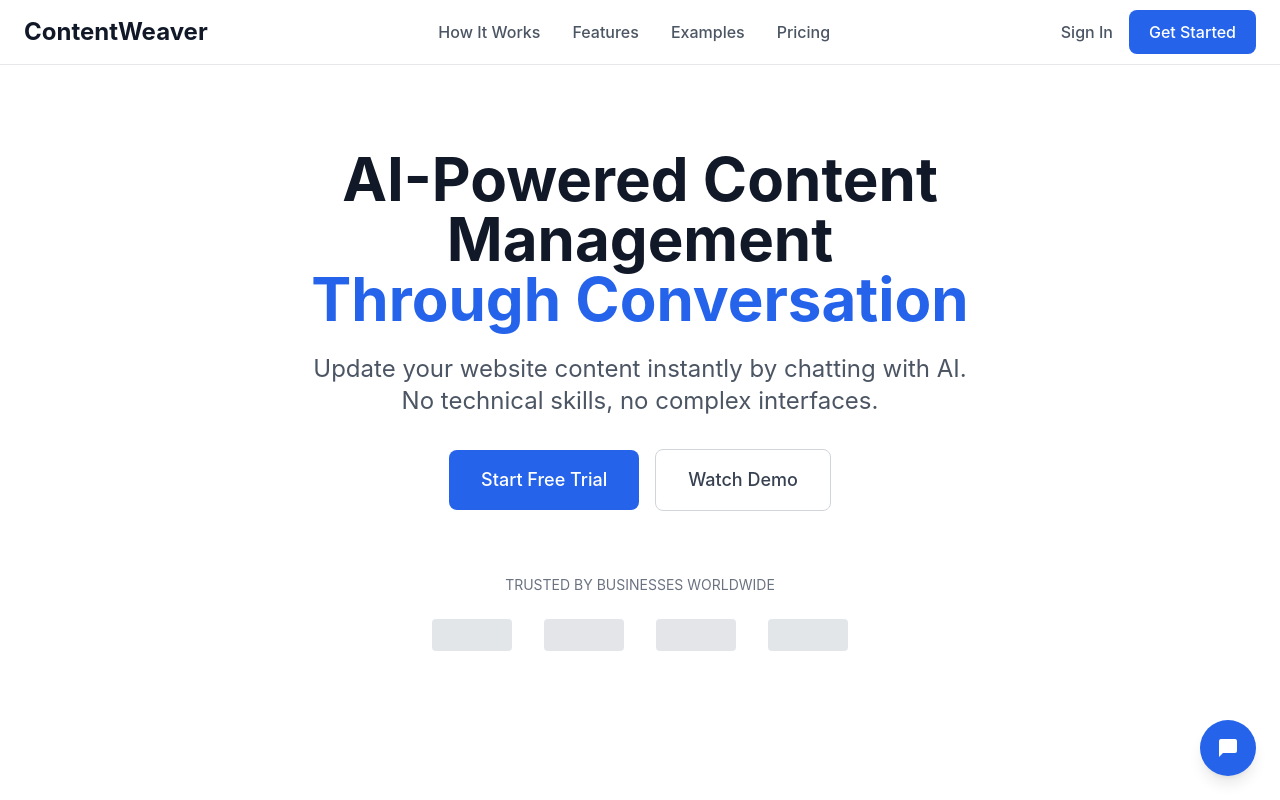
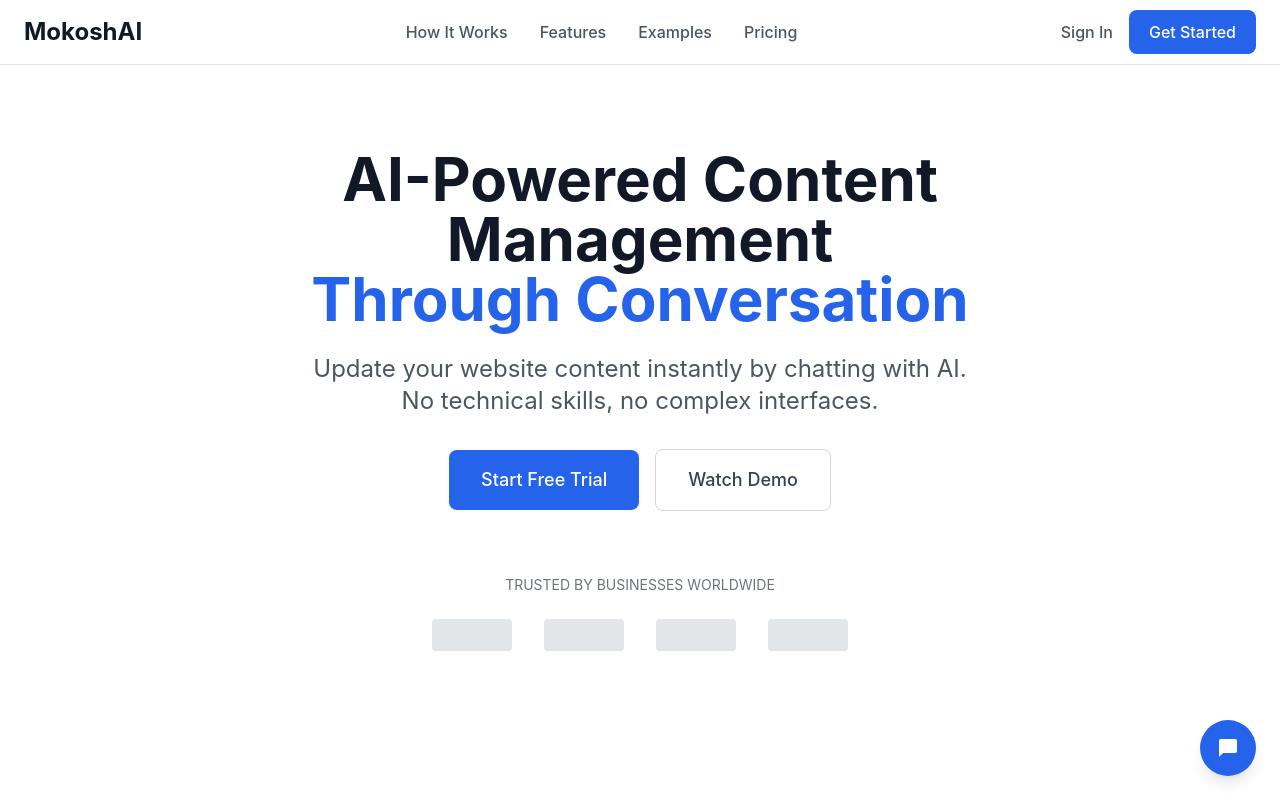
Before and after one commit to ContentWeaverAI/Platform, a Next.js app in the folder apps/frontend/: page / in a window 1280 px wide. Shown: the top 800 px of the page. Built offline with nearby package versions, Linux system fonts and the light colour scheme.

Commit message:
refactor: complete rebrand from ContentWeaver to MokoshAI
- Update all component texts and brand references
- Change package names and project identifiers
- Maintain all existing functionality

```diff
--- a/apps/frontend/pages/account.js
+++ b/apps/frontend/pages/account.js
@@ -13,7 +13,7 @@
   return (
     <>
       <Head>
-        <title>Account - ContentWeaver</title>
+        <title>Account - MokoshAI</title>
       </Head>
 
       <div className="min-h-screen bg-gray-50 pt-16">
@@ -21,7 +21,7 @@
           {/* Header */}
           <div className="mb-8">
             <h1 className="text-3xl font-bold text-gray-900">Account Overview</h1>
-            <p className="text-gray-600 mt-2">Manage your ContentWeaver account and settings</p>
+            <p className="text-gray-600 mt-2">Manage your MokoshAI account and settings</p>
           </div>
 
           {/* Account Info Card */}
--- a/apps/frontend/pages/api/chat.js
+++ b/apps/frontend/pages/api/chat.js
@@ -17,7 +17,7 @@
         messages: [
           {
             role: 'system',
-            content: `You are ContentWeaver AI, a professional website content management assistant.
+            content: `You are MokoshAI AI, a professional website content management assistant.
             You help business owners update their website content through natural conversation.
             Focus only on content updates, rewriting text, and website improvements.
             Be concise and professional.`
--- a/apps/frontend/pages/chat.js
+++ b/apps/frontend/pages/chat.js
@@ -9,7 +9,7 @@
   const [currentConversation, setCurrentConversation] = useState([
     {
       role: 'assistant',
-      content: 'Hello! I\'m your ContentWeaver AI assistant. I can help you update website content, modify services, or optimize pages. What would you like to change today?'
+      content: 'Hello! I\'m your MokoshAI AI assistant. I can help you update website content, modify services, or optimize pages. What would you like to change today?'
     }
   ])
   const [input, setInput] = useState('')
@@ -62,7 +62,7 @@
   return (
     <>
       <Head>
-        <title>ContentWeaver AI Chat</title>
+        <title>MokoshAI AI Chat</title>
       </Head>
 
       <div className="flex h-screen bg-gray-50">
@@ -74,7 +74,7 @@
                 setCurrentConversation([
                   {
                     role: 'assistant',
-                    content: 'Hello! I\'m your ContentWeaver AI assistant. What would you like to update on your website today?'
+                    content: 'Hello! I\'m your MokoshAI AI assistant. What would you like to update on your website today?'
                   }
                 ])
               }}
@@ -117,7 +117,7 @@
         <div className="flex-1 flex flex-col">
           {/* Chat Header */}
           <div className="bg-white border-b border-gray-200 p-4 flex justify-between items-center">
-            <h1 className="text-xl font-semibold text-gray-900">ContentWeaver AI</h1>
+            <h1 className="text-xl font-semibold text-gray-900">MokoshAI AI</h1>
             <div className="text-sm text-gray-500">Powered by DeepSeek AI</div>
           </div>
 
--- a/apps/frontend/pages/index.js
+++ b/apps/frontend/pages/index.js
@@ -12,7 +12,7 @@
   return (
     <>
       <Head>
-        <title>ContentWeaver - AI-Powered Content Management</title>
+        <title>MokoshAI - AI-Powered Content Management</title>
       </Head>
 
       <div className="min-h-screen bg-white">
--- a/apps/frontend/src/components/auth/login-modal.jsx
+++ b/apps/frontend/src/components/auth/login-modal.jsx
@@ -75,7 +75,7 @@
         {/* Header */}
         <div className="p-6 border-b border-gray-200">
           <h2 className="text-xl font-bold text-gray-900 text-center">
-            {currentView === 'login' ? 'Sign In to ContentWeaver' : 'Create Your Account'}
+            {currentView === 'login' ? 'Sign In to MokoshAI' : 'Create Your Account'}
           </h2>
           <p className="text-gray-600 text-sm text-center mt-1">
             {currentView === 'login'
--- a/apps/frontend/src/components/chat/chat-interface.jsx
+++ b/apps/frontend/src/components/chat/chat-interface.jsx
@@ -6,7 +6,7 @@
   const [messages, setMessages] = useState([
     {
       role: 'assistant',
-      content: 'Hello! I\'m your ContentWeaver AI assistant. I can help you update website content, modify services, or optimize pages. What would you like to change today?'
+      content: 'Hello! I\'m your MokoshAI AI assistant. I can help you update website content, modify services, or optimize pages. What would you like to change today?'
     }
   ])
   const [input, setInput] = useState('')
@@ -67,7 +67,7 @@
             {/* Header */}
             <div className="flex justify-between items-center p-4 border-b border-gray-200">
               <div>
-                <h3 className="text-lg font-semibold text-gray-900">ContentWeaver AI</h3>
+                <h3 className="text-lg font-semibold text-gray-900">MokoshAI AI</h3>
                 <p className="text-sm text-gray-500">Website Content Assistant</p>
               </div>
               <button
--- a/apps/frontend/src/components/chat/chat-widget.jsx
+++ b/apps/frontend/src/components/chat/chat-widget.jsx
@@ -26,7 +26,7 @@
 
           <Card className="w-full max-w-md h-96 relative z-10">
             <CardHeader className="flex flex-row items-center justify-between border-b border-gray-200">
-              <h3 className="text-lg font-semibold text-gray-900">ContentWeaver AI Assistant</h3>
+              <h3 className="text-lg font-semibold text-gray-900">MokoshAI AI Assistant</h3>
               <Button variant="ghost" size="small" onClick={() => setIsOpen(false)}>
                 <svg width="16" height="16" viewBox="0 0 24 24" fill="currentColor">
                   <path d="M19 6.41L17.59 5 12 10.59 6.41 5 5 6.41 10.59 12 5 17.59 6.41 19 12 13.41 17.59 19 19 17.59 13.41 12z"/>
@@ -43,7 +43,7 @@
                       AI
                     </div>
                     <div className="bg-gray-100 rounded-2xl px-4 py-2 max-w-xs">
-                      <p className="text-gray-700">Hello! I'm your ContentWeaver AI assistant. How can I help you update your website today?</p>
+                      <p className="text-gray-700">Hello! I'm your MokoshAI AI assistant. How can I help you update your website today?</p>
                     </div>
                   </div>
                 </div>
--- a/apps/frontend/src/components/layout/footer.jsx
+++ b/apps/frontend/src/components/layout/footer.jsx
@@ -5,7 +5,7 @@
         <div className="grid grid-cols-1 md:grid-cols-4 gap-8">
           {/* Company */}
           <div className="md:col-span-1">
-            <h3 className="text-2xl font-bold mb-4">ContentWeaver</h3>
+            <h3 className="text-2xl font-bold mb-4">MokoshAI</h3>
             <p className="text-gray-400 mb-4">
               AI-powered content management through natural conversation.
             </p>
@@ -54,7 +54,7 @@
         {/* Bottom Bar */}
         <div className="border-t border-gray-800 mt-12 pt-8 flex flex-col md:flex-row justify-between items-center">
           <p className="text-gray-400 text-sm">
-            © 2024 ContentWeaver. All rights reserved.
+            © 2024 MokoshAI. All rights reserved.
           </p>
           <div className="flex space-x-6 mt-4 md:mt-0">
             <a href="#" className="text-gray-400 hover:text-white text-sm transition-colors">
--- a/apps/frontend/src/components/layout/header.jsx
+++ b/apps/frontend/src/components/layout/header.jsx
@@ -31,7 +31,7 @@
           <div className="flex justify-between items-center h-16">
             {/* Logo */}
             <div className="flex items-center">
-              <a href="/" className="text-2xl font-bold text-gray-900">ContentWeaver</a>
+              <a href="/" className="text-2xl font-bold text-gray-900">MokoshAI</a>
             </div>
 
             {/* Desktop Navigation */}
--- a/apps/frontend/src/components/sections/how-it-works.jsx
+++ b/apps/frontend/src/components/sections/how-it-works.jsx
@@ -26,7 +26,7 @@
         {/* Section Header */}
         <div className="text-center mb-16">
           <h2 className="text-4xl font-bold text-gray-900 mb-4">
-            How ContentWeaver Works
+            How MokoshAI Works
           </h2>
           <p className="text-xl text-gray-600 max-w-2xl mx-auto">
             Update your website content in three simple steps
```
Also changed, not shown: 1 other file (tests, documents, lock files or other folders).
